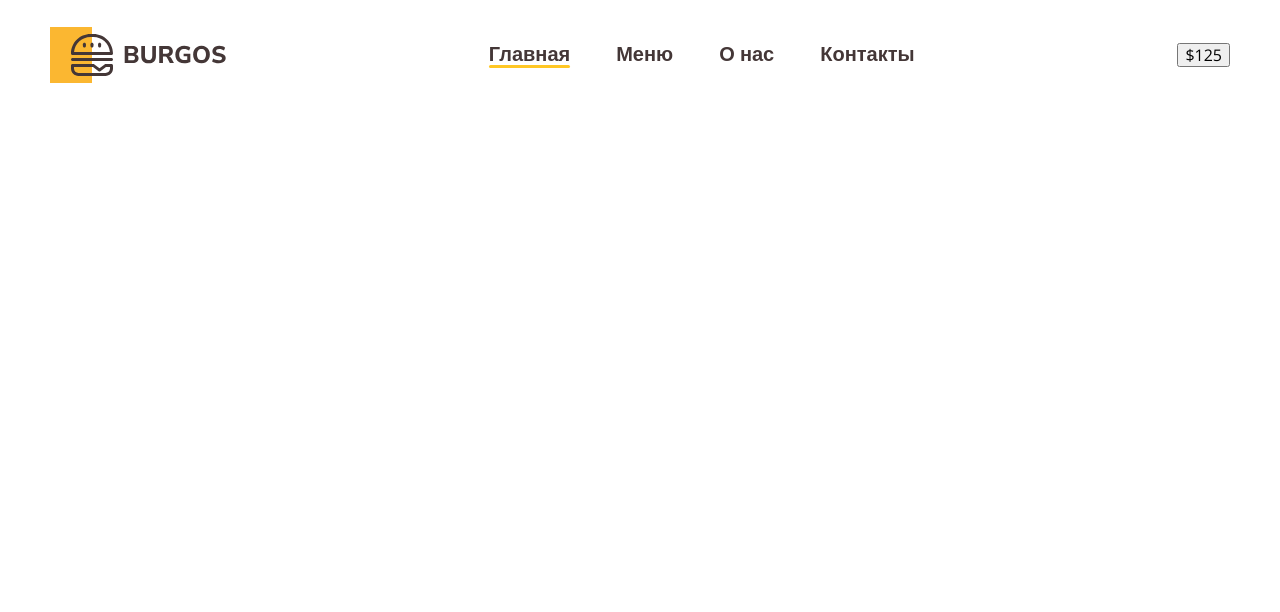
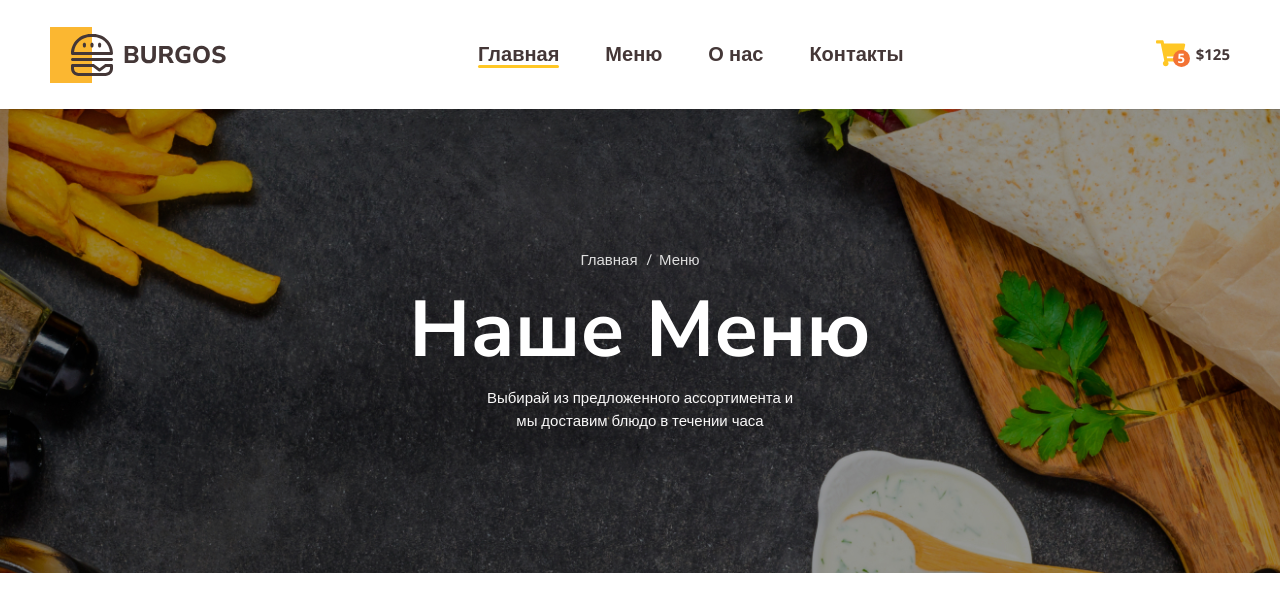
Before and after one commit to denis150880/Module01-Burger, a plain HTML site: page index.html in a window 1280 px wide. Drawn offline with nearby package versions, Linux system fonts and the light colour scheme.

Commit message:
Add style

```diff
--- a/index.html
+++ b/index.html
@@ -24,9 +24,27 @@
                         <li><a href="#">Контакты</a></li>
                      </ul>
                  </nav>
-                 <button class="button">$125</button>
+                 <button type="button"  class="button">
+                     <span class="button-item">
+                        <img src="image/cart.svg" alt="Корзина">
+                        <span class="button-count">5</span>
+                     </span>
+                     <span class="button-text">
+                        $125
+                     </span>
+                 </button>
             </div>
         </div>
     </header>
+    <div class="bg">
+        <div class="conteiner">
+            <ul class="breadcrumbs">
+                <li><a href="">Главная</a></li>
+                <li><a href="">Меню</a></li>
+            </ul>
+            <h1 class="title">Наше Меню</h1>
+            <p class="description">Выбирай из предложенного ассортимента и мы доставим блюдо в течении часа</p>
+        </div>
+    </div>
 </body>
 </html>
--- a/styles/main.css
+++ b/styles/main.css
@@ -19,6 +19,7 @@ body{
     display: block;
     background-image: url(../image/Logo.svg);
     background-repeat: no-repeat;
+    background-size: cover;
     width: 176px;
     height: 56px;
 }
@@ -45,3 +46,77 @@ body{
 .header-nav a.active::after{
     background: #ffc725;
 }
+.button{
+    display: flex;
+    align-items: center;
+    background-color: transparent;
+    border: none;
+    padding: 0;
+    gap: 10px;
+}
+.button-item{
+    position: relative;
+}
+.button-count{
+    font-weight: 700;
+    font-size: 13px;
+    color: #fff;
+    background: #f37335;
+    border-radius: 100%;
+    position: absolute;
+    width: 17px;
+    height: 17px;
+    text-align: center;
+    line-height: 1.3 ;
+    bottom: 3px;
+    right:-4px;
+}
+.button-text{
+    color: #443737;
+    font-weight: 700;
+    font-size: 15px;
+}
+.bg{
+    text-align: center;
+    color: #fff;
+    background-image: url(../image/bg.jpg.jpg);
+    background-size: cover;
+    background-position: center center;
+    padding: 142px 0;
+}
+.breadcrumbs{
+    padding-left: 0;
+    margin-top: 0;
+    list-style-type: none;
+    display: flex;
+    justify-content: center;
+    gap:16px;
+}
+.breadcrumbs a{
+    font-family: 'Open Sans', sans-serif;
+    color: #dedede;
+    font-size: 15px;
+    text-decoration: none;
+}
+.breadcrumbs a::before{
+    content: '/';
+    position: relative;
+    left: -7px;
+}
+.breadcrumbs li:first-child a::before{
+    display: none;
+}
+.title {
+    font-weight: 700;
+    font-size: 79px;
+    margin-top: 10px;
+    margin-bottom: 10px;
+}
+.description{
+    font-family: 'Open Sans', sans-serif;
+    font-size: 15px;
+    line-height: 1.5;
+    color: #faf9f9;
+    max-width: 320px;
+    margin:0 auto;
+}
```
Also changed, not shown: image/bg.jpg.jpg (added), image/cart.svg (added), 1 other file.
